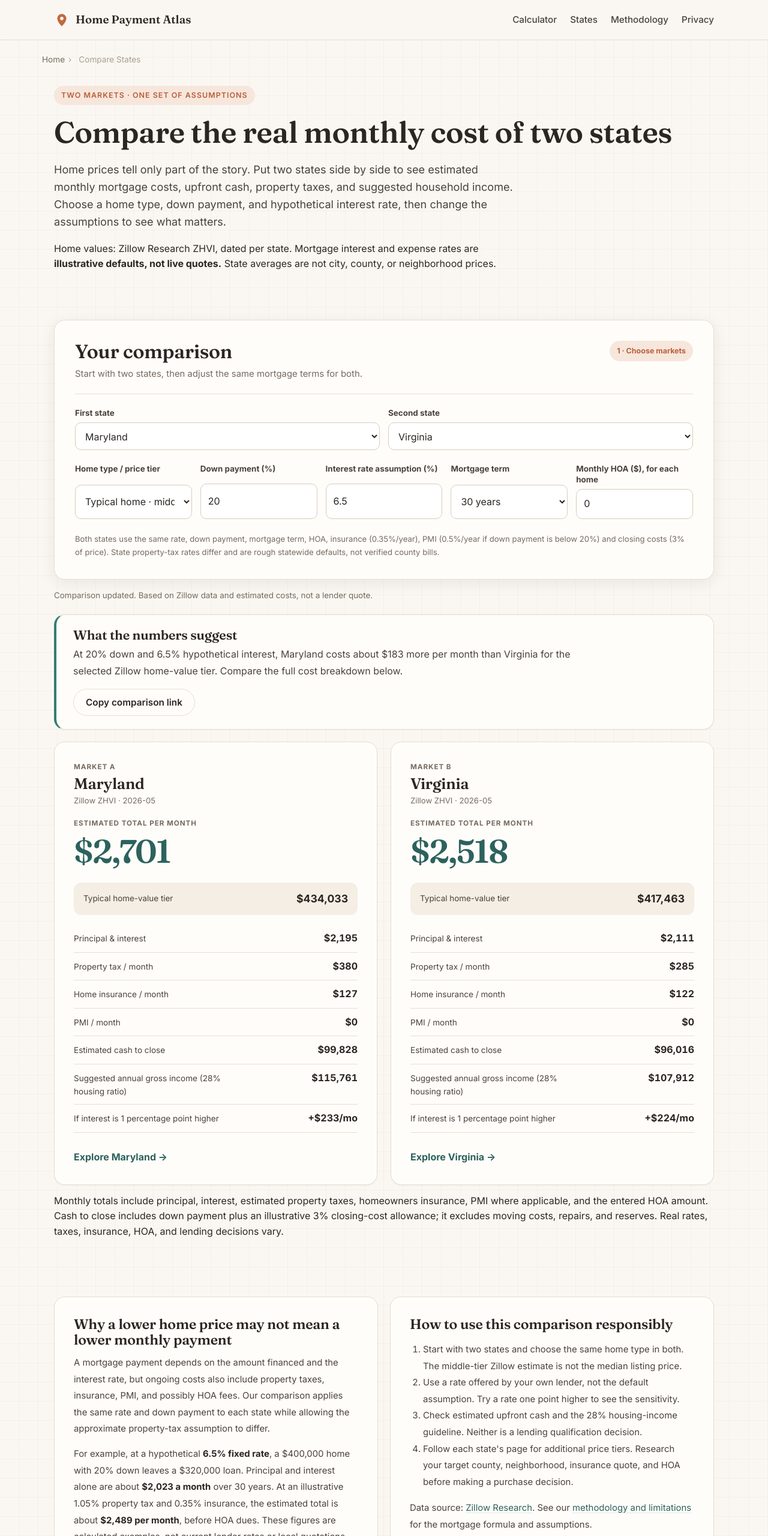
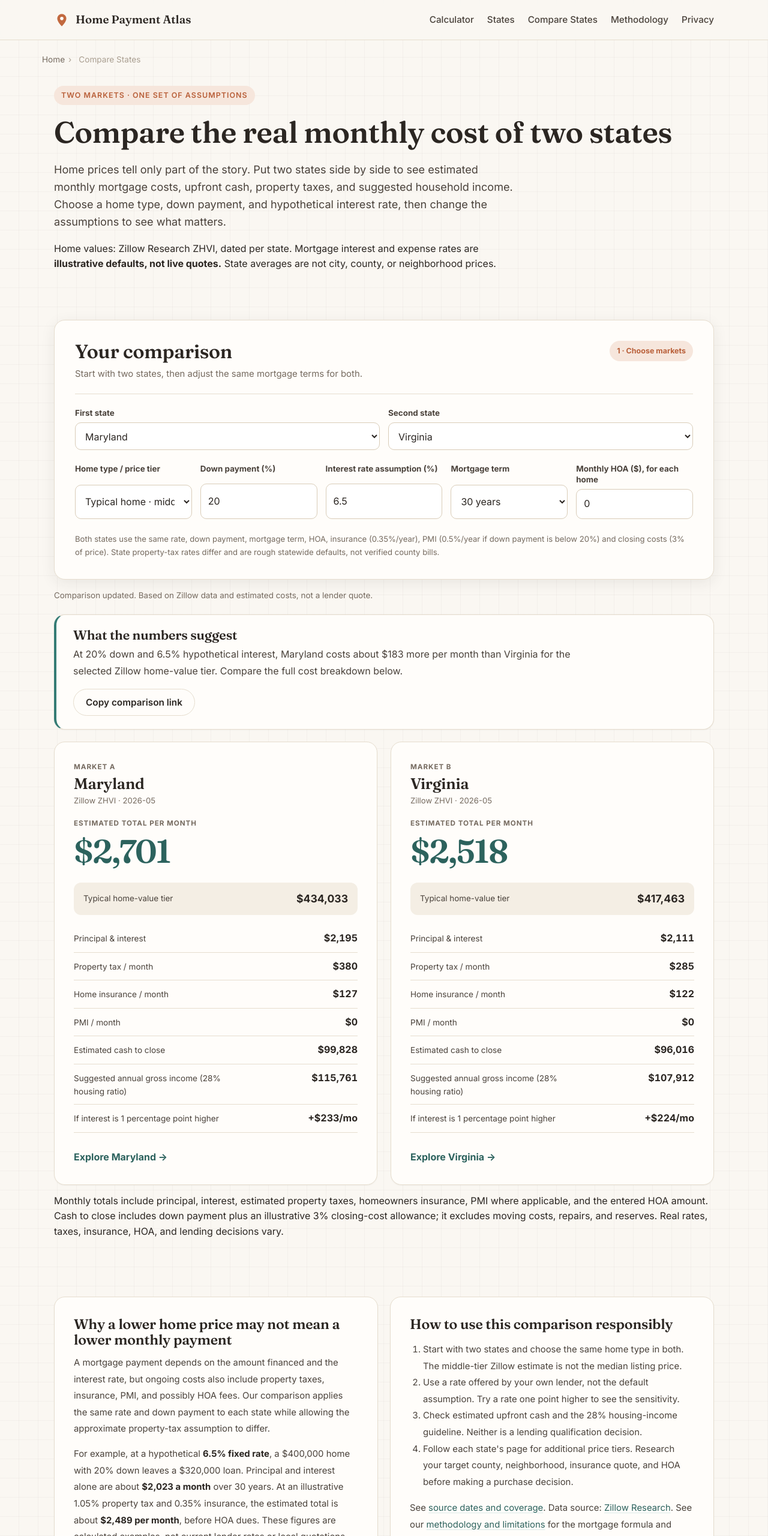
Before and after one commit to mrboss302/home-payment-atlas, a plain HTML site: page site/compare-markets/index.html in a window 1280 px wide. Shown: the top 2560 px of the page at 60% size. Drawn offline with Linux system fonts and the light colour scheme.

Commit message:
Complete comparison page navigation and source provenance

```diff
--- a/site/compare-markets/index.html
+++ b/site/compare-markets/index.html
@@ -37,6 +37,7 @@
     <nav class="nav" id="nav" aria-label="Primary">
       <a href="../mortgage-calculator/index.html">Calculator</a>
       <a href="../states/index.html">States</a>
+      <a href="../compare-markets/index.html" aria-current="page">Compare States</a>
       <a href="../methodology/index.html">Methodology</a>
       <a href="../privacy/index.html">Privacy</a>
     </nav>
@@ -165,7 +166,7 @@
           <li>Check estimated upfront cash and the 28% housing-income guideline. Neither is a lending qualification decision.</li>
           <li>Follow each state's page for additional price tiers. Research your target county, neighborhood, insurance quote, and HOA before making a purchase decision.</li>
         </ol>
-        <p>Data source: <a href="https://www.zillow.com/research/data/" target="_blank" rel="noopener noreferrer">Zillow Research</a>. See our <a href="../methodology/">methodology and limitations</a> for the mortgage formula and assumptions.</p>
+        <p>See <a href="../data-updates/">source dates and coverage</a>. Data source: <a href="https://www.zillow.com/research/data/" target="_blank" rel="noopener noreferrer">Zillow Research</a>. See our <a href="../methodology/">methodology and limitations</a> for the mortgage formula and assumptions.</p>
       </article>
     </div>
   </div>
@@ -188,6 +189,7 @@
         <a href="../pmi-calculator/index.html">PMI Calculator</a>
         <a href="../closing-cost-calculator/index.html">Closing Cost Calculator</a>
         <a href="../refinance-calculator/index.html">Refinance Calculator</a>
+        <a href="../compare-markets/index.html">Compare States</a>
       </div>
       <div>
         <h4>States</h4>
@@ -201,6 +203,7 @@
         <h4>About</h4>
         <a href="../methodology/index.html">Methodology</a>
         <a href="../about/index.html">About</a>
+        <a href="../data-updates/index.html">Data updates &amp; coverage</a>
         <a href="../privacy/index.html">Privacy &amp; Disclaimer</a>
       </div>
     </div>
```
